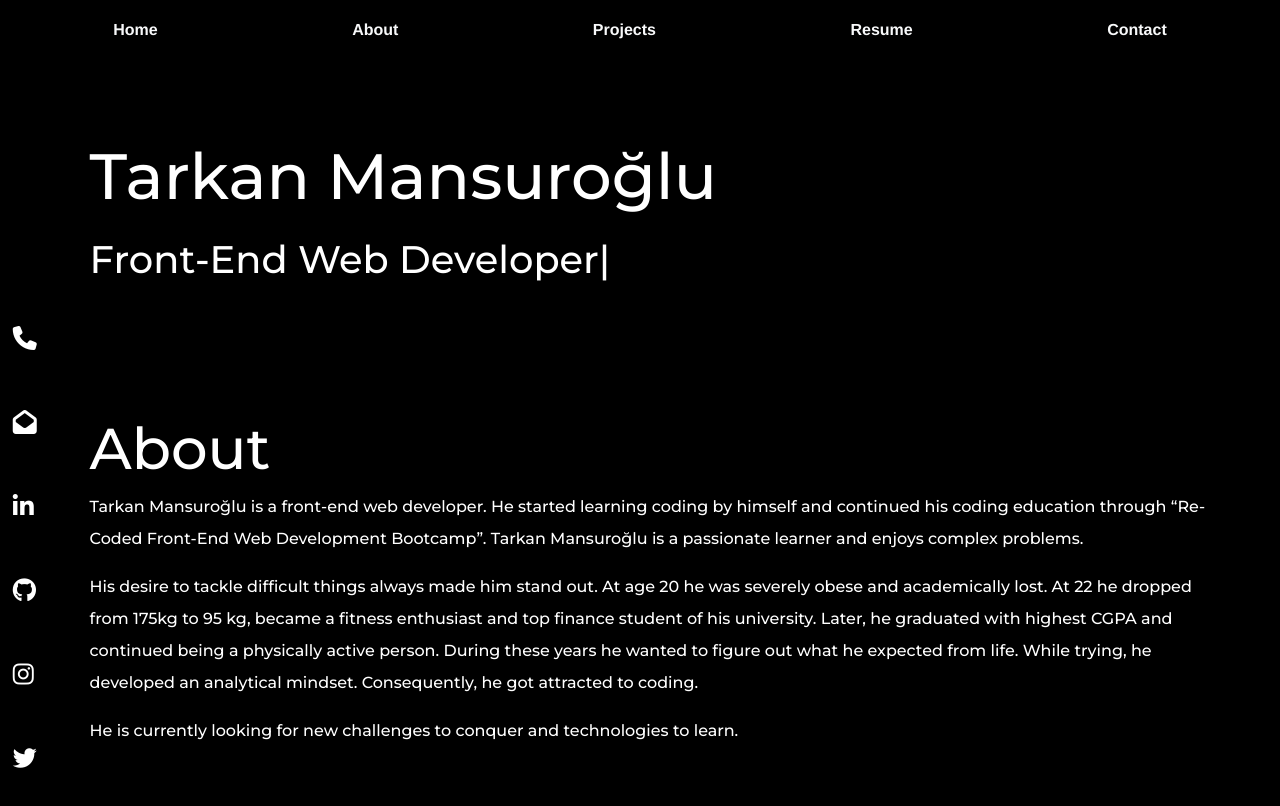
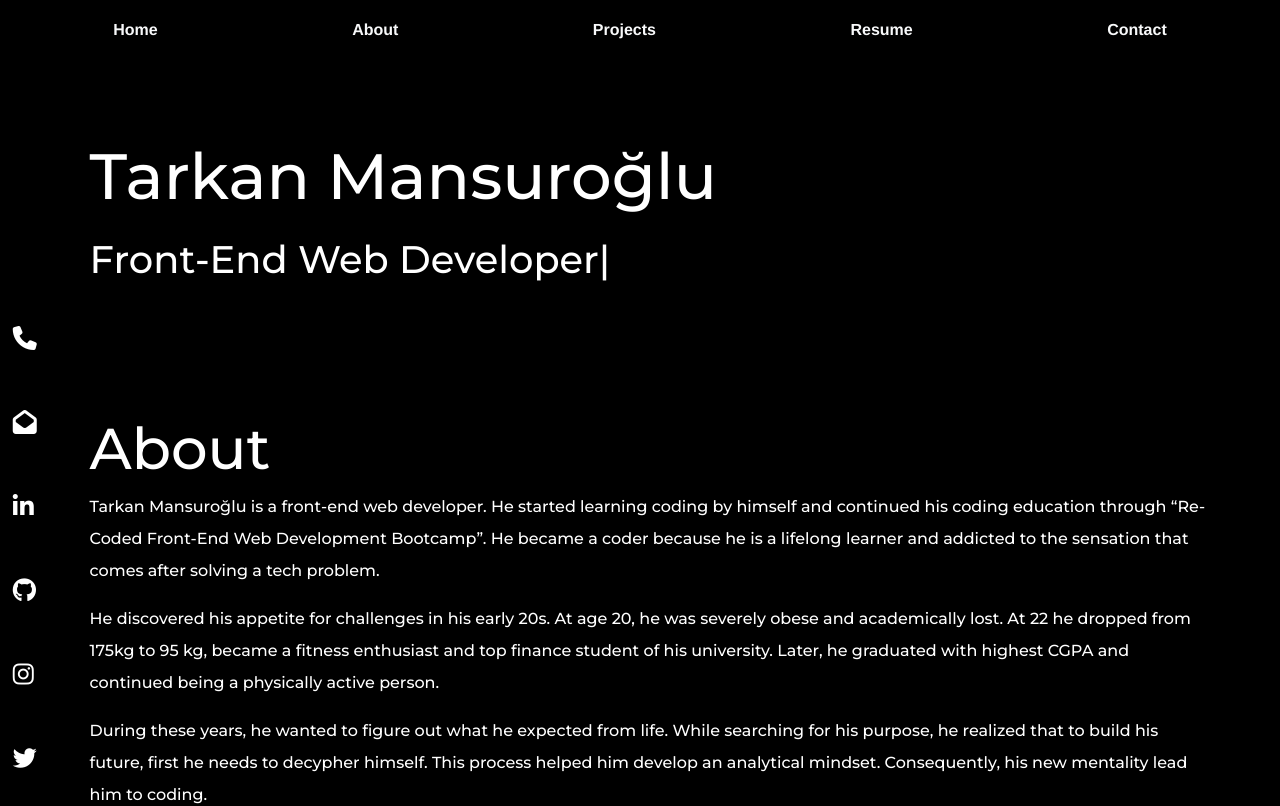
Before and after one commit to tmansuroglu/portfolio, a React (Create React App) app: page / in a window 1280 px wide. Shown: the top 806 px of the page. Built offline with nearby package versions, Linux system fonts and the light colour scheme.

Commit message:
fix about text

```diff
--- a/src/components/About/index.jsx
+++ b/src/components/About/index.jsx
@@ -11,19 +11,24 @@ const About = () => {
                     Tarkan Mansuroğlu is a front-end web developer. He started
                     learning coding by himself and continued his coding
                     education through “Re-Coded Front-End Web Development
-                    Bootcamp”. Tarkan Mansuroğlu is a passionate learner and
-                    enjoys complex problems.
+                    Bootcamp”. He became a coder because he is a lifelong
+                    learner and addicted to the sensation that comes after
+                    solving a tech problem.
                 </p>
                 <p>
-                    His desire to tackle difficult things always made him stand
-                    out. At age 20 he was severely obese and academically lost.
-                    At 22 he dropped from 175kg to 95 kg, became a fitness
+                    He discovered his appetite for challenges in his early 20s.
+                    At age 20, he was severely obese and academically lost. At
+                    22 he dropped from 175kg to 95 kg, became a fitness
                     enthusiast and top finance student of his university. Later,
                     he graduated with highest CGPA and continued being a
-                    physically active person. During these years he wanted to
-                    figure out what he expected from life. While trying, he
-                    developed an analytical mindset. Consequently, he got
-                    attracted to coding.
+                    physically active person.
+                </p>
+                <p>
+                    During these years, he wanted to figure out what he expected
+                    from life. While searching for his purpose, he realized that
+                    to build his future, first he needs to decypher himself.
+                    This process helped him develop an analytical mindset.
+                    Consequently, his new mentality lead him to coding.
                 </p>
                 <p>
                     He is currently looking for new challenges to conquer and
```
